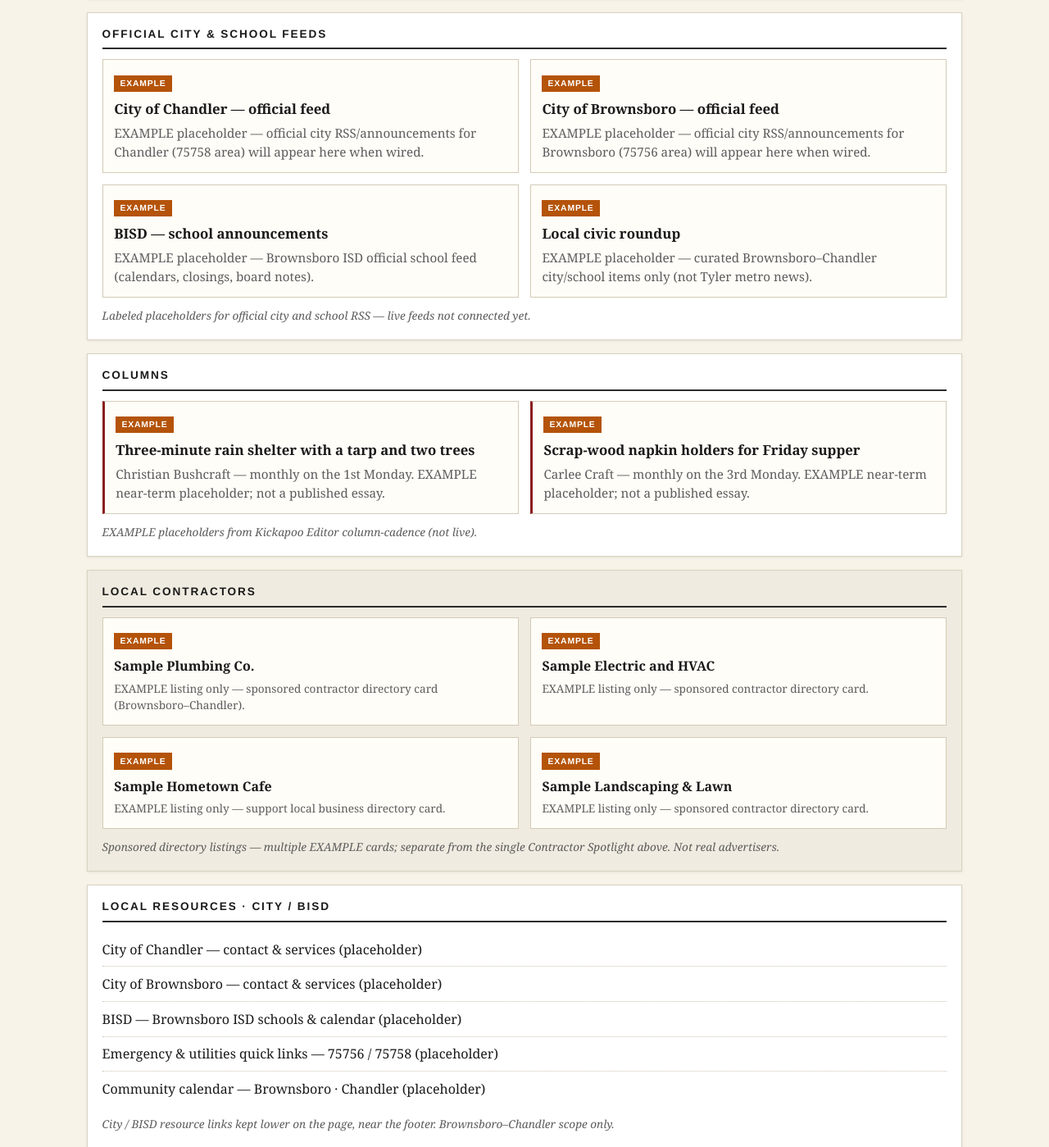
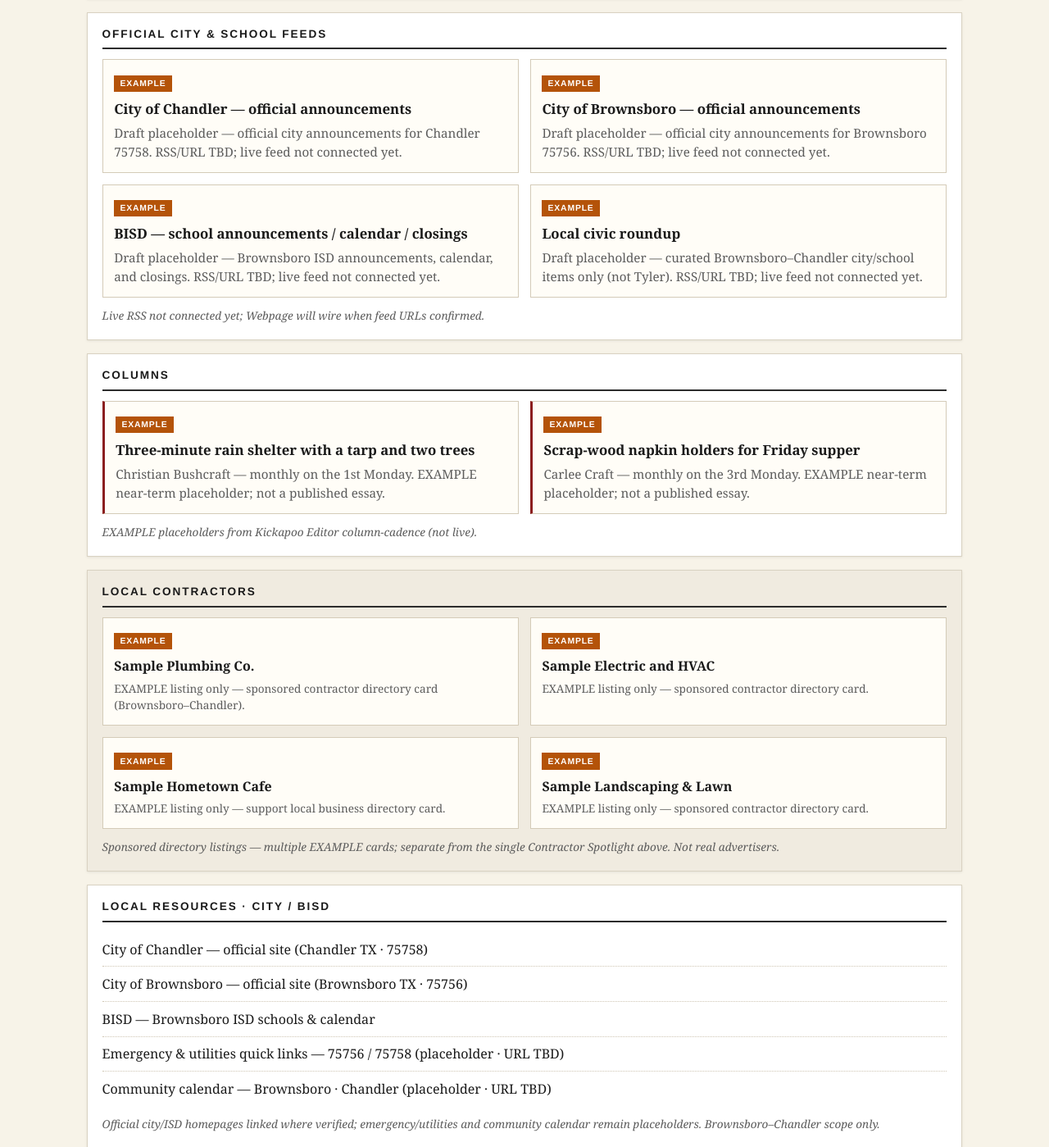
Before and after one commit to jamezbtx/kickapookolache-tx, a website: page public/index.html in a window 1280 px wide. Shown: the part 2121-3520 px from the top of the page at 82% size. Drawn offline with Linux system fonts and the light colour scheme; no server answers.

Commit message:
Draft: clarify city/school feed placeholders and link official local resource URLs.

```diff
--- a/public/index.html
+++ b/public/index.html
@@ -151,26 +151,26 @@
         <div class="feed-grid">
           <article class="feed-card">
             <span class="badge">EXAMPLE</span>
-            <h3>City of Chandler — official feed</h3>
-            <p>EXAMPLE placeholder — official city RSS/announcements for Chandler (75758 area) will appear here when wired.</p>
+            <h3>City of Chandler — official announcements</h3>
+            <p>Draft placeholder — official city announcements for Chandler 75758. RSS/URL TBD; live feed not connected yet.</p>
           </article>
           <article class="feed-card">
             <span class="badge">EXAMPLE</span>
-            <h3>City of Brownsboro — official feed</h3>
-            <p>EXAMPLE placeholder — official city RSS/announcements for Brownsboro (75756 area) will appear here when wired.</p>
+            <h3>City of Brownsboro — official announcements</h3>
+            <p>Draft placeholder — official city announcements for Brownsboro 75756. RSS/URL TBD; live feed not connected yet.</p>
           </article>
           <article class="feed-card">
             <span class="badge">EXAMPLE</span>
-            <h3>BISD — school announcements</h3>
-            <p>EXAMPLE placeholder — Brownsboro ISD official school feed (calendars, closings, board notes).</p>
+            <h3>BISD — school announcements / calendar / closings</h3>
+            <p>Draft placeholder — Brownsboro ISD announcements, calendar, and closings. RSS/URL TBD; live feed not connected yet.</p>
           </article>
           <article class="feed-card">
             <span class="badge">EXAMPLE</span>
             <h3>Local civic roundup</h3>
-            <p>EXAMPLE placeholder — curated Brownsboro–Chandler city/school items only (not Tyler metro news).</p>
+            <p>Draft placeholder — curated Brownsboro–Chandler city/school items only (not Tyler). RSS/URL TBD; live feed not connected yet.</p>
           </article>
         </div>
-        <p class="note">Labeled placeholders for official city and school RSS — live feeds not connected yet.</p>
+        <p class="note">Live RSS not connected yet; Webpage will wire when feed URLs confirmed.</p>
       </section>
 
       <!-- 7. Columns -->
@@ -223,13 +223,13 @@
       <section class="panel span-2" aria-labelledby="resources-heading">
         <h2 id="resources-heading">Local Resources · City / BISD</h2>
         <ul class="resource-list">
-          <li><a href="#">City of Chandler — contact &amp; services (placeholder)</a></li>
-          <li><a href="#">City of Brownsboro — contact &amp; services (placeholder)</a></li>
-          <li><a href="#">BISD — Brownsboro ISD schools &amp; calendar (placeholder)</a></li>
-          <li><a href="#">Emergency &amp; utilities quick links — 75756 / 75758 (placeholder)</a></li>
-          <li><a href="#">Community calendar — Brownsboro · Chandler (placeholder)</a></li>
+          <li><a href="https://www.chandlertx.com/">City of Chandler — official site (Chandler TX · 75758)</a></li>
+          <li><a href="https://brownsborotx.gov/">City of Brownsboro — official site (Brownsboro TX · 75756)</a></li>
+          <li><a href="https://www.gobearsgo.net/">BISD — Brownsboro ISD schools &amp; calendar</a></li>
+          <li><a href="#">Emergency &amp; utilities quick links — 75756 / 75758 (placeholder · URL TBD)</a></li>
+          <li><a href="#">Community calendar — Brownsboro · Chandler (placeholder · URL TBD)</a></li>
         </ul>
-        <p class="note">City / BISD resource links kept lower on the page, near the footer. Brownsboro–Chandler scope only.</p>
+        <p class="note">Official city/ISD homepages linked where verified; emergency/utilities and community calendar remain placeholders. Brownsboro–Chandler scope only.</p>
       </section>
     </main>
 
```
Also changed, not shown: src/index.html (+14 -14 lines).
